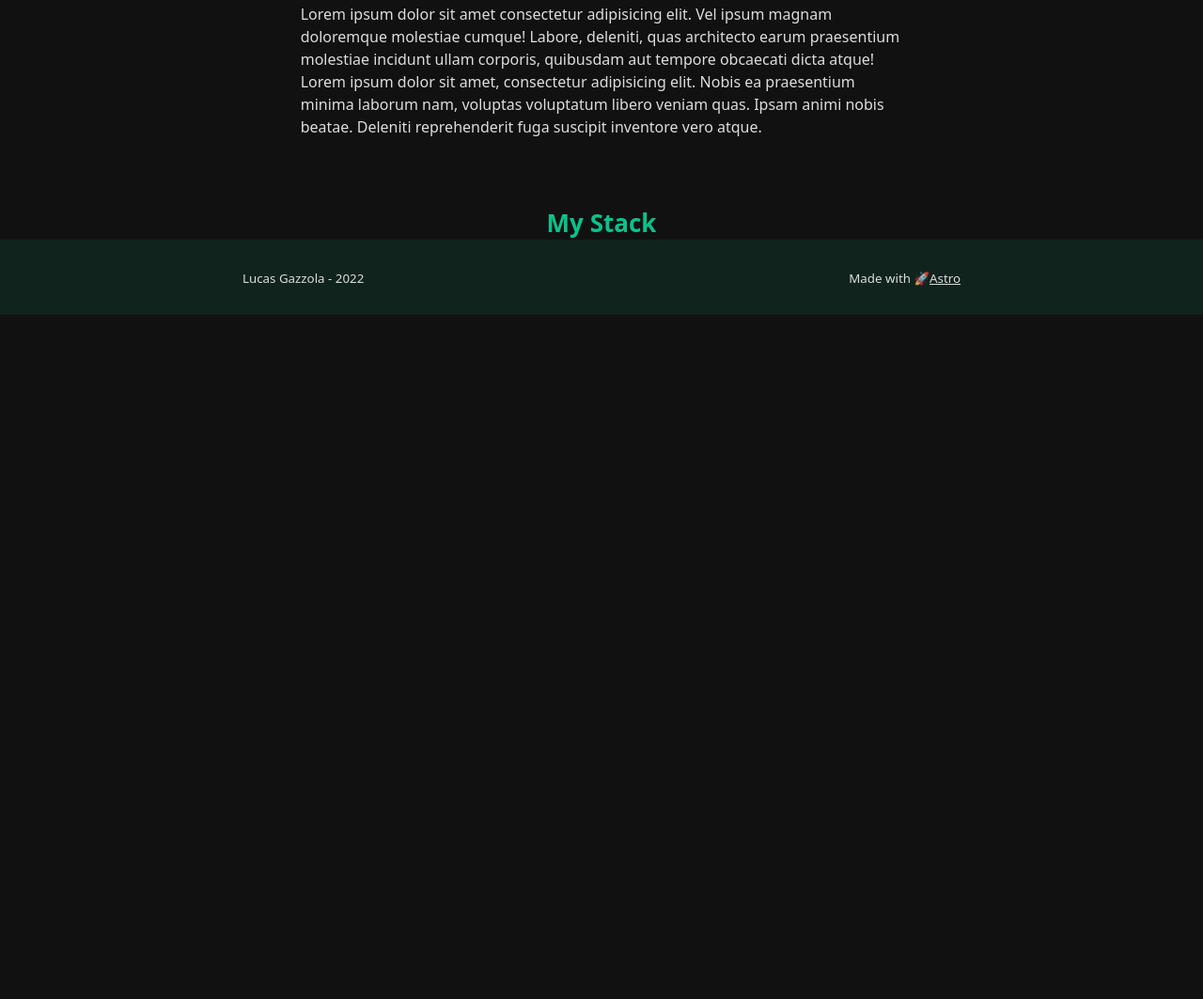
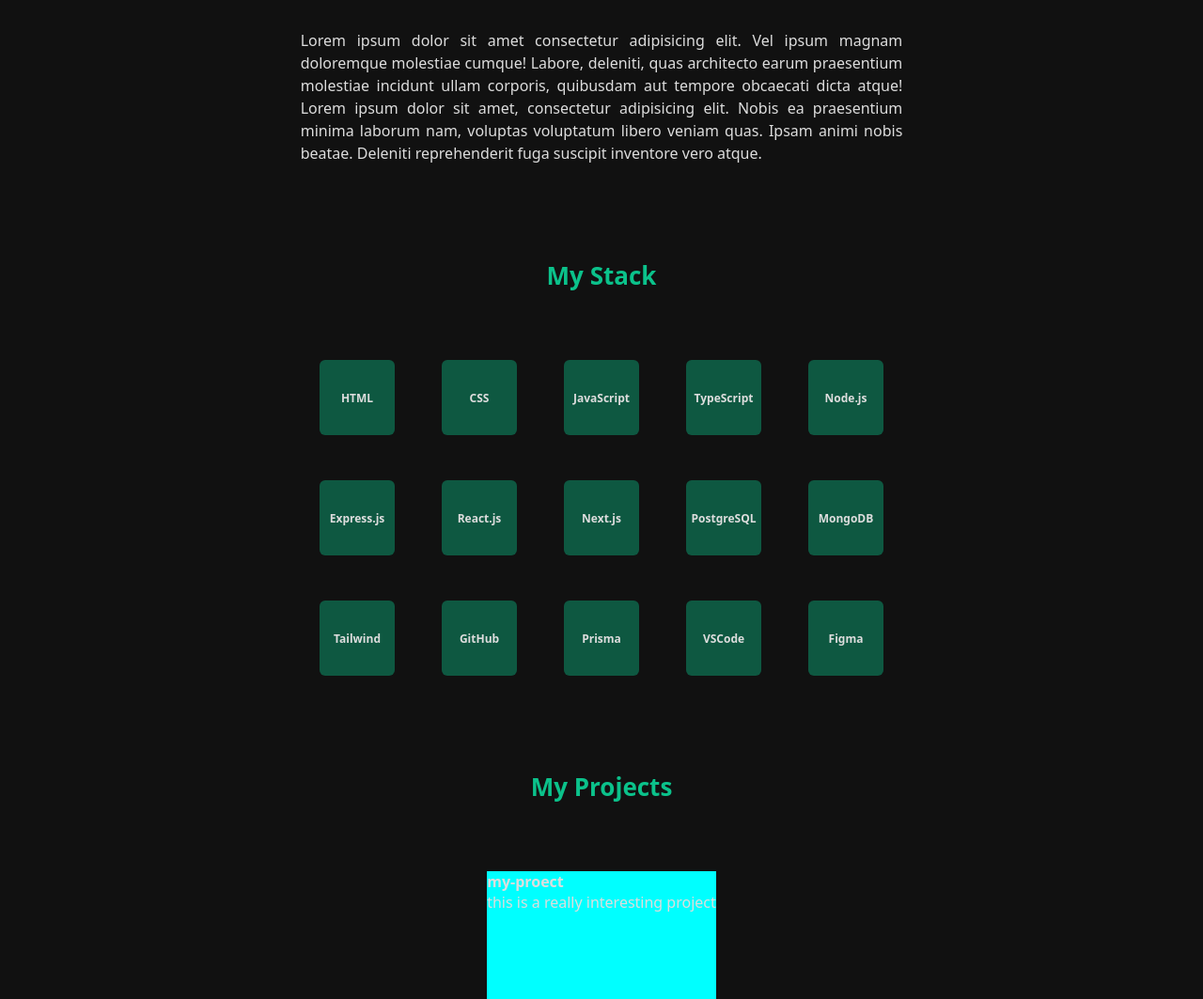
Before and after one commit to lucasgazzola/lucasgazzola.github.io, an Astro site: page / in a window 1280 px wide. Shown: the part 977-2040 px from the top of the page at 94% size. Before the commit the page ends 1312 px from the top, so only its background shows below. Built offline with nearby package versions, Linux system fonts and the light colour scheme; Astro itself is replaced by a stand-in of ours.

Commit message:
minor fixes

```diff
--- a/src/components/AboutMe.astro
+++ b/src/components/AboutMe.astro
@@ -3,7 +3,7 @@
   Lorem ipsum dolor sit amet, consectetur adipisicing elit. Nobis ea praesentium minima laborum nam, voluptas voluptatum libero veniam quas. Ipsam animi nobis beatae. Deleniti reprehenderit fuga suscipit inventore vero atque.`
 ---
 
-<section>
+<section id="about">
   <header><h3 class="section-title">About Me</h3></header>
   <main><p class="aboutme-content">{aboutContent}</p></main>
 </section>
@@ -20,18 +20,15 @@
   section {
     display: flex;
     flex-direction: column;
-    gap: 72px;
   }
   main {
     width: 100%;
     padding: 0 36px;
   }
-  section {
-    padding: 72px;
-  }
   p {
     text-align: left;
     max-width: 70ch;
+    text-align: justify;
     line-height: 1.5;
     margin: auto;
   }
--- a/src/components/DropdownMenu.astro
+++ b/src/components/DropdownMenu.astro
@@ -1,16 +1,30 @@
 <nav id="menu" class="menu-container hidden">
   <ul class="menu-list">
     <li class="menu-item">
-      <a href="/about">About</a>
+      <a href="#about">About</a>
     </li>
     <li class="menu-item">
-      <a href="/projects">Projects</a>
+      <a href="#projects">Projects</a>
     </li>
     <li class="menu-item">
-      <a href="/contact">Contact</a>
+      <a href="#contact">Contact</a>
     </li>
   </ul>
 </nav>
+
+<script>
+  const menuItemsList = document.querySelectorAll('li.menu-item')
+
+  const closeMenu = () => {
+    const menu = document.getElementById('menu')
+    !menu?.classList.contains('hidden') && menu?.classList.add('hidden')
+  }
+
+  menuItemsList.forEach(menuItem => {
+    const link = menuItem.firstElementChild
+    link?.addEventListener('click', closeMenu)
+  })
+</script>
 
 <style>
   .menu-container {
@@ -35,7 +49,9 @@
     font-weight: 700;
     list-style-type: none;
   }
-
+  .menu-item {
+    user-select: none;
+  }
   .menu-item > a {
     color: #ddd;
     text-decoration: none;
--- a/src/components/Footer.astro
+++ b/src/components/Footer.astro
@@ -1,18 +1,21 @@
 <footer>
-  <div><small>Lucas Gazzola - 2022</small></div>
+  <div><p>Lucas Gazzola - 2022</p></div>
   <div>
-    <small
-      >Made with 🚀️<a
+    <p>
+      Made with 🚀️<a
         href="https://astro.build/"
         target="_blank"
         referrerpolicy="no-referrer"
         rel="noopener noreferrer">Astro</a
       >
-    </small>
+    </p>
   </div>
 </footer>
 
 <style>
+  p {
+    text-align: center;
+  }
   a {
     color: inherit;
   }
@@ -21,6 +24,7 @@
   }
   footer {
     height: 80px;
+    padding: 0 12px;
     background-color: rgb(11 194 139 / 10%);
     display: flex;
     justify-content: space-around;
--- a/src/components/Header.astro
+++ b/src/components/Header.astro
@@ -6,7 +6,7 @@
 
 <header class="header">
   <div class="header-content">
-    <a href="/"><span>{logo}</span></a>
+    <a href="#home"><span>{logo}</span></a>
     <HamburgerMenuButton />
   </div>
   <DropdownMenu />
--- a/src/components/Main.astro
+++ b/src/components/Main.astro
@@ -1,4 +1,4 @@
-<section>
+<section id="home">
   <header class="title-container">
     <h1 class="name-container">Lucas Gazzola</h1>
     <h2 class="job-title-container">Fullstack Developer</h2>
@@ -32,14 +32,11 @@
 
   section {
     width: 100%;
-    display: flex;
-    flex-direction: column;
     align-items: center;
-    gap: 48px;
     justify-content: center;
-    margin-top: 100px;
+    /* margin-top: 100px; */
     /* 100 viewport heigth minus header's height(100px)  */
-    height: calc(100vh - 100px);
+    height: 100vh;
     /* height: 100vh; */
   }
   main {
@@ -53,6 +50,10 @@
     flex-direction: column;
     width: 100%;
   }
+  h1,
+  h2 {
+    text-align: center;
+  }
   .name-container {
     font-size: var(--h1-size);
     color: var(--primary-color);
--- /dev/null
+++ b/src/components/ProjectCard.astro
@@ -0,0 +1,18 @@
+---
+const { id, title, description, techs, img, url, github } = Astro.props
+---
+
+<li>
+  <div class="project-card">
+    <header><h4>{title}</h4></header>
+    <main>{description}</main>
+  </div>
+</li>
+
+<style>
+  .project-card {
+    height: 450px;
+    /* width: 600px; */
+    background-color: aqua;
+  }
+</style>
--- /dev/null
+++ b/src/components/Projects.astro
@@ -0,0 +1,70 @@
+---
+import ProjectCard from './ProjectCard.astro'
+
+const projects = [
+  {
+    id: 0,
+    title: 'my-proect',
+    description: 'this is a really interesting project',
+    techs: [],
+    img: {
+      src: '',
+      alt: 'image description',
+    },
+    url: '',
+    github: '',
+  },
+  {
+    id: 1,
+    title: 'my-proect',
+    description: 'this is a really interesting project',
+    techs: [],
+    img: {
+      src: '',
+      alt: 'image description',
+    },
+    url: '',
+    github: '',
+  },
+  {
+    id: 2,
+    title: 'my-proect',
+    description: 'this is a really interesting project',
+    techs: [],
+    img: {
+      src: '',
+      alt: 'image description',
+    },
+    url: '',
+    github: '',
+  },
+  {
+    id: 3,
+    title: 'my-proect',
+    description: 'this is a really interesting project',
+    techs: [],
+    img: {
+      src: '',
+      alt: 'image description',
+    },
+    url: '',
+    github: '',
+  },
+]
+---
+
+<section id="projects">
+  <h2 class="section-title">My Projects</h2>
+  <ul>{projects.map(project => <ProjectCard {...project} />)}</ul>
+</section>
+
+<style>
+  ul {
+    display: flex;
+    flex-direction: column;
+    width: 100%;
+    align-items: center;
+    justify-content: center;
+    gap: 36px;
+  }
+</style>
--- /dev/null
+++ b/src/components/TechCard.astro
@@ -0,0 +1,22 @@
+---
+const { title } = Astro.props
+---
+
+<!-- TODO: Create the stack card -->
+<li><div><header><h4>{title}</h4></header></div></li>
+
+<style>
+  h4 {
+    font-size: 12px;
+    text-align: center;
+  }
+  div {
+    height: 80px;
+    width: 80px;
+    background-color: rgb(11 194 139/40%);
+    border-radius: 6px;
+    display: flex;
+    align-items: center;
+    justify-content: center;
+  }
+</style>
--- a/src/components/TechStack.astro
+++ b/src/components/TechStack.astro
@@ -1,3 +1,54 @@
+---
+import TechCard from './TechCard.astro'
+
+const techStack = [
+  { id: 1, title: 'HTML' },
+  { id: 2, title: 'CSS' },
+  { id: 3, title: 'JavaScript' },
+  { id: 4, title: 'TypeScript' },
+  { id: 5, title: 'Node.js' },
+  { id: 6, title: 'Express.js' },
+  { id: 7, title: 'React.js' },
+  { id: 8, title: 'Next.js' },
+  { id: 9, title: 'PostgreSQL' },
+  { id: 10, title: 'MongoDB' },
+  { id: 11, title: 'Tailwind' },
+  { id: 12, title: 'GitHub' },
+  { id: 13, title: 'Prisma' },
+  { id: 14, title: 'VSCode' },
+  { id: 15, title: 'Figma' },
+]
+---
+
 <section>
   <header><h3 class="section-title">My Stack</h3></header>
+  <main><ul>{techStack.map(tech => <TechCard title={tech.title} />)}</ul></main>
 </section>
+
+<style>
+  ul {
+    margin: auto;
+    display: grid;
+    place-items: center;
+    grid-template-columns: repeat(5, 1fr);
+    row-gap: 3rem;
+    max-width: 650px;
+  }
+
+  @media (max-width: 760px) {
+    ul {
+      grid-template-columns: repeat(4, 1fr);
+    }
+  }
+
+  @media (max-width: 450px) {
+    ul {
+      grid-template-columns: repeat(3, 1fr);
+    }
+  }
+  @media (max-width: 320px) {
+    ul {
+      grid-template-columns: repeat(2, 1fr);
+    }
+  }
+</style>
--- a/src/layouts/Layout.astro
+++ b/src/layouts/Layout.astro
@@ -42,6 +42,18 @@
         color: var(--text-color);
         min-height: 100vh;
       }
+      a::selection {
+        background-color: transparent;
+      }
+      ul {
+        list-style-type: none;
+      }
+      section {
+        padding-top: 100px;
+        gap: 72px;
+        display: flex;
+        flex-direction: column;
+      }
     </style>
   </body>
 </html>
--- a/src/pages/index.astro
+++ b/src/pages/index.astro
@@ -3,10 +3,12 @@
 import Main from '../components/Main.astro'
 import AboutMe from '../components/AboutMe.astro'
 import TechStack from '../components/TechStack.astro'
+import Projects from '../components/Projects.astro'
 ---
 
 <Layout title="Lucas Gazzola">
   <Main />
   <AboutMe />
   <TechStack />
+  <Projects />
 </Layout>
```
